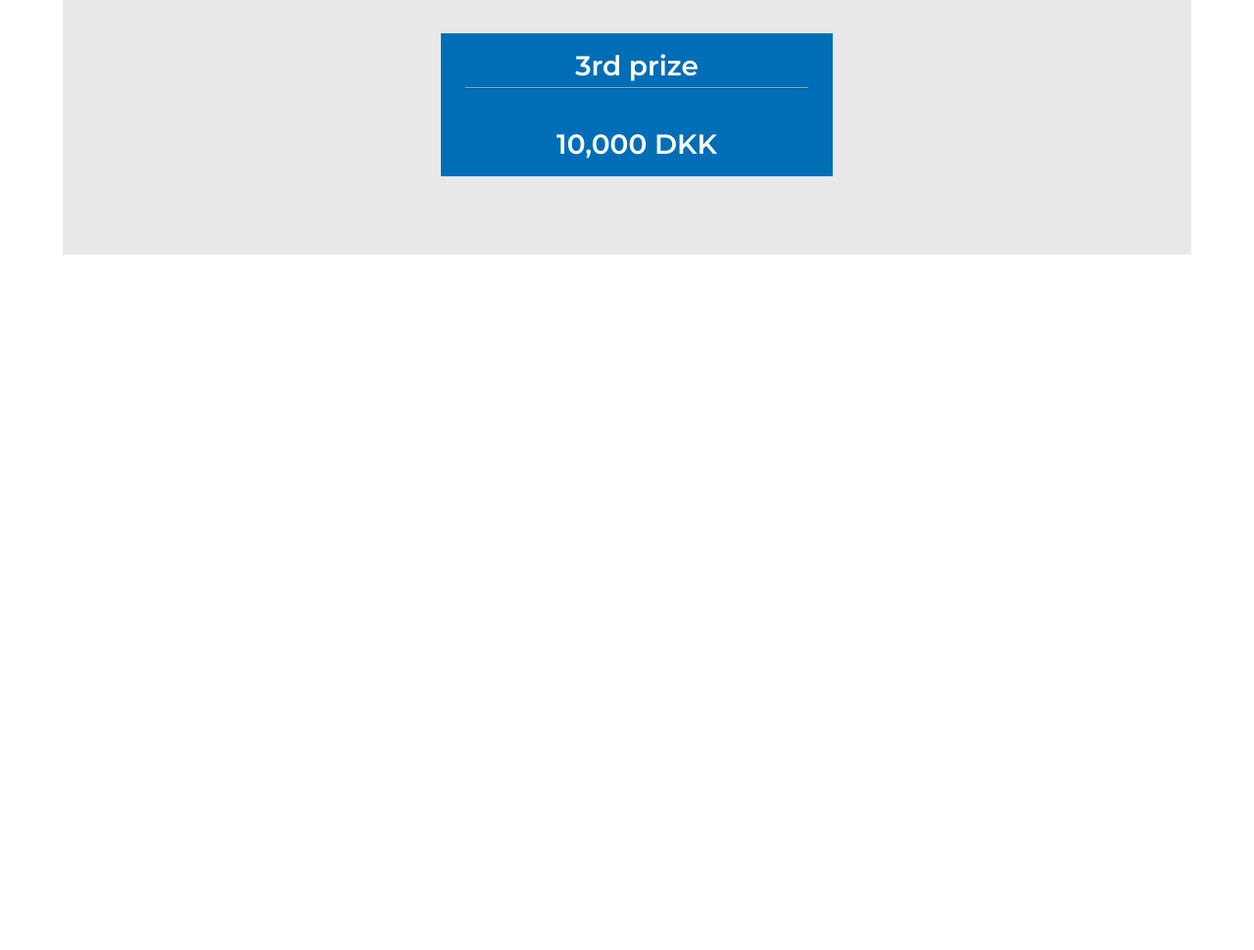
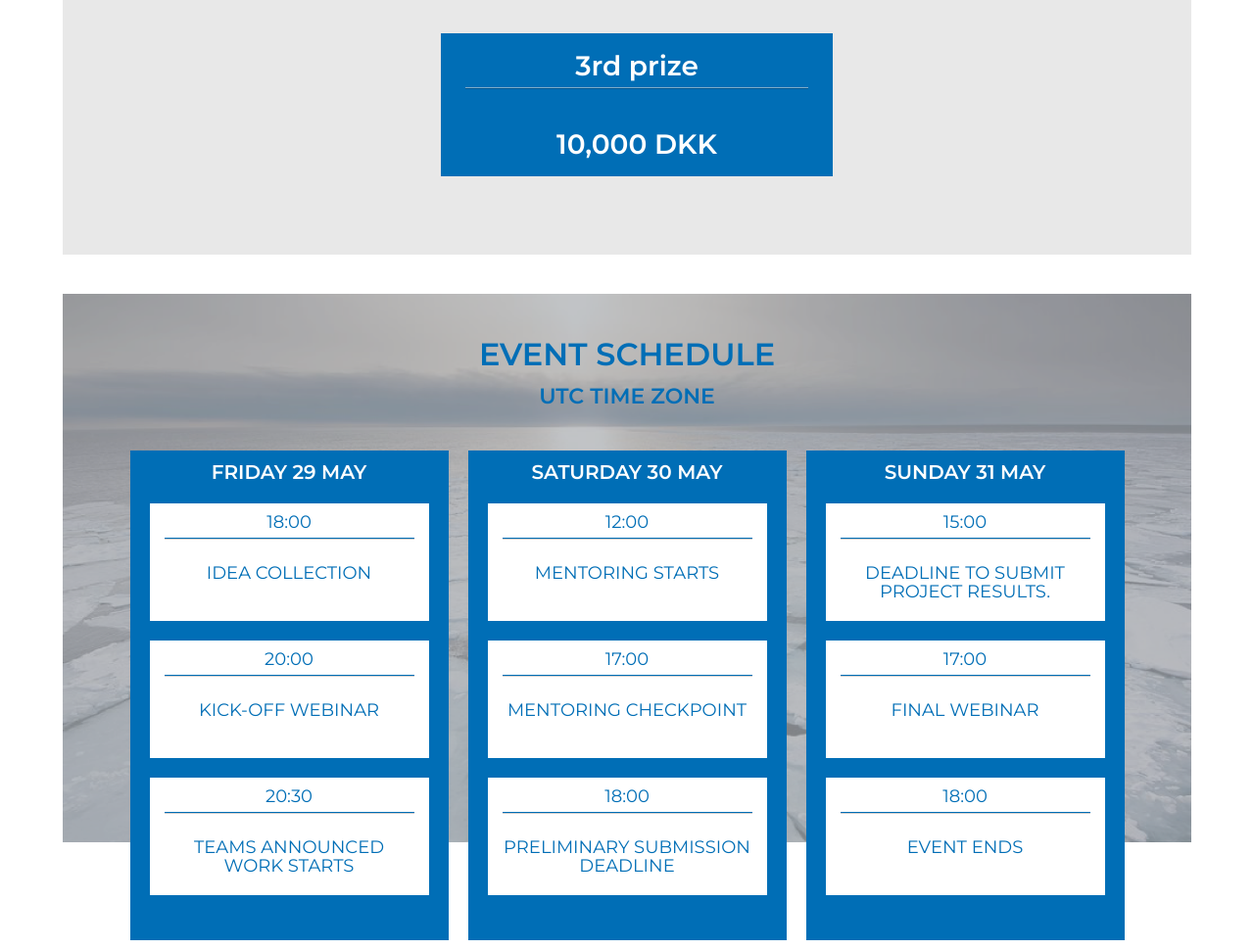
Before and after one commit to olavurellefsen/coronachallenge, a Gatsby site: page / in a window 1280 px wide. Shown: the part 4554-5524 px from the top of the page at 98% size. Before the commit the page ends 4854 px from the top, so only its background shows below. Built offline with nearby package versions, Linux system fonts and the light colour scheme; Gatsby itself is replaced by a stand-in of ours.

Commit message:
Add Event Schedule section

```diff
--- /dev/null
+++ b/src/components/main/eventschedule.js
@@ -0,0 +1,142 @@
+import React from "react"
+import styled from "styled-components"
+import SeaOfIce from "./sea-of-ice"
+
+const EventSchedule = () => (
+  <EventScheduleContainer>
+    <SeaOfIce />
+    <EventScheduleTitleStyle>
+      EVENT SCHEDULE
+      <br />
+      <SubtitleStyle>UTC TIME ZONE</SubtitleStyle>
+    </EventScheduleTitleStyle>
+    <AllDaysContainer>
+      <DayContainer>
+        <DayTitleStyle>FRIDAY 29 MAY</DayTitleStyle>
+        <ScheduleItemStyle>
+          18:00 <LineStyle />
+          <br />
+          IDEA COLLECTION
+        </ScheduleItemStyle>
+        <ScheduleItemStyle>
+          20:00 <LineStyle />
+          <br />
+          KICK-OFF WEBINAR
+        </ScheduleItemStyle>
+        <ScheduleItemStyle>
+          20:30 <LineStyle />
+          <br />
+          TEAMS ANNOUNCED
+          <br />
+          WORK STARTS
+        </ScheduleItemStyle>
+      </DayContainer>
+      <DayContainer>
+        <DayTitleStyle>SATURDAY 30 MAY</DayTitleStyle>
+        <ScheduleItemStyle>
+          12:00 <LineStyle />
+          <br />
+          MENTORING STARTS
+        </ScheduleItemStyle>
+        <ScheduleItemStyle>
+          17:00 <LineStyle />
+          <br />
+          MENTORING CHECKPOINT
+        </ScheduleItemStyle>
+        <ScheduleItemStyle>
+          18:00 <LineStyle />
+          <br />
+          PRELIMINARY SUBMISSION DEADLINE
+        </ScheduleItemStyle>
+      </DayContainer>
+      <DayContainer>
+        <DayTitleStyle>SUNDAY 31 MAY</DayTitleStyle>
+        <ScheduleItemStyle>
+          15:00 <LineStyle />
+          <br />
+          DEADLINE TO SUBMIT PROJECT RESULTS.
+        </ScheduleItemStyle>
+        <ScheduleItemStyle>
+          17:00 <LineStyle />
+          <br />
+          FINAL WEBINAR
+        </ScheduleItemStyle>
+        <ScheduleItemStyle>
+          18:00 <LineStyle />
+          <br />
+          EVENT ENDS
+        </ScheduleItemStyle>
+      </DayContainer>
+    </AllDaysContainer>
+  </EventScheduleContainer>
+)
+
+const EventScheduleContainer = styled.div`
+  position: relative;
+  max-width: 1608px;
+  margin: 40px 5vw;
+  padding: 0;
+`
+
+const EventScheduleTitleStyle = styled.div`
+  position: absolute;
+  top: 30px;
+  left: 50%;
+  transform: translate(-50%, 0);
+  color: #006eb6;
+  font-size: 32px;
+  font-weight: 600;
+  opacity: 1;
+  margin: 0;
+  padding: 12px 0;
+  text-transform: uppercase;
+  text-align: center;
+  width: 100%;
+`
+
+const SubtitleStyle = styled.span`
+  font-size: 22px;
+`
+
+const AllDaysContainer = styled.div`
+  display: flex;
+  justify-content: center;
+  position: absolute;
+  top: 150px;
+  width: 100%;
+  flex-wrap: wrap;
+`
+
+const DayContainer = styled.div`
+  margin: 10px;
+  width: 325px;
+  background: #006eb6;
+  height: 500px;
+`
+
+const DayTitleStyle = styled.div`
+  margin: 10px;
+  color: white;
+  text-align: center;
+  font-size: 20px;
+  font-weight: 600;
+`
+
+const ScheduleItemStyle = styled.div`
+  margin: 20px;
+  padding: 10px;
+  background: white;
+  color: #006eb6;
+  text-align: center;
+  font-size: 18px;
+  font-weight: 400;
+  height: 120px;
+  line-height: 1.1;
+`
+
+const LineStyle = styled.hr`
+  border-top: 1px solid #006eb6;
+  margin: 5px;
+`
+
+export default EventSchedule
--- /dev/null
+++ b/src/components/main/sea-of-ice.js
@@ -0,0 +1,39 @@
+import React from "react"
+import { graphql, StaticQuery } from "gatsby"
+import styled from "styled-components"
+import BackgroundImage from "gatsby-background-image"
+
+const Background = () => (
+  <StaticQuery
+    query={graphql`
+      query {
+        desktop: file(relativePath: { eq: "sea-of-ice.png" }) {
+          childImageSharp {
+            fluid(quality: 90, maxWidth: 1920) {
+              ...GatsbyImageSharpFluid_withWebp
+            }
+          }
+        }
+      }
+    `}
+    render={data => {
+      const imageData = data.desktop.childImageSharp.fluid
+      return (
+        <BackgroundSectionStyle
+          Tag="section"
+          fluid={imageData}
+          backgroundColor={`#040e18`}
+        />
+      )
+    }}
+  />
+)
+
+const BackgroundSectionStyle = styled(BackgroundImage)`
+  width: 100%;
+  min-height: 560px;
+  top: 0;
+  filter: opacity(0.5);
+`
+
+export default Background
--- a/src/pages/index.js
+++ b/src/pages/index.js
@@ -8,6 +8,7 @@ import Themes from "../components/main/themes"
 import TargetGroup from "../components/main/targetgroup"
 import JuryCriteria from "../components/main/jury-criteria"
 import Prizes from "../components/main/prizes"
+import EventSchedule from "../components/main/eventschedule"
 
 const IndexPage = () => (
   <Layout>
@@ -19,6 +20,7 @@ const IndexPage = () => (
     <TargetGroup />
     <JuryCriteria />
     <Prizes />
+    <EventSchedule />
   </Layout>
 )
 
```
Also changed, not shown: src/images/sea-of-ice.png (added).
